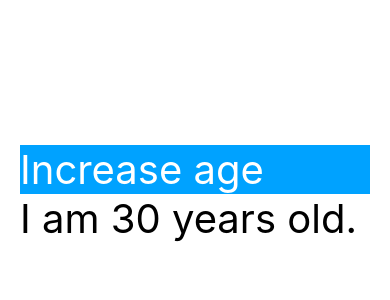
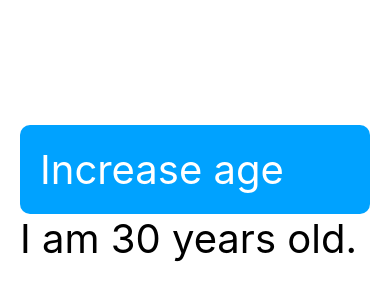
Before and after one commit to tswoolley/React-Native-Intro, a React Native app: screen / in a window 390 px wide. Shown: the part 228-528 px from the top of the page. Built offline with nearby package versions, Linux system fonts and the light colour scheme.

Commit message:
Added new component.

```diff
--- a/components/AgeCounter/AgeCounter.jsx
+++ b/components/AgeCounter/AgeCounter.jsx
@@ -1,15 +1,21 @@
-import { TouchableOpacity, Text  } from "react-native";
+import { useState } from "react";
+import { TouchableOpacity, Text } from "react-native";
+import { DisplayAge } from "../DisplayAge/DisplayAge";
 
 export function AgeCounter() {
-    let age = 30
-    function increaseAge() {
-        age++;
-        console.log(age)
-    }
-    return <>
-    <TouchableOpacity onPress={increaseAge} style={{backgroundColor: "#00A2FF"}}>
-        <Text style={{fontSize: 40, color: "white"}}>Increase age</Text>
-    </TouchableOpacity>
-    <Text style={{fontSize:40}}>I am {age} years old.</Text>
-    </>;
+  const [age, setAge] = useState(30);
+  function increaseAge() {
+    setAge(age + 1);
+  }
+  return (
+    <>
+      <TouchableOpacity
+        onPress={increaseAge}
+        style={{ backgroundColor: "#00A2FF", borderRadius: 10, padding: 20 }}
+      >
+        <Text style={{ fontSize: 40, color: "white" }}>Increase age</Text>
+      </TouchableOpacity>
+      <DisplayAge age ={age}/>
+    </>
+  );
 }
--- /dev/null
+++ b/components/DisplayAge/DisplayAge.jsx
@@ -0,0 +1,6 @@
+import { Text } from "react-native";
+
+
+export function DisplayAge({age}) {
+    return <Text style={{ fontSize: 40 }}>I am {age} years old.</Text>
+}
```
